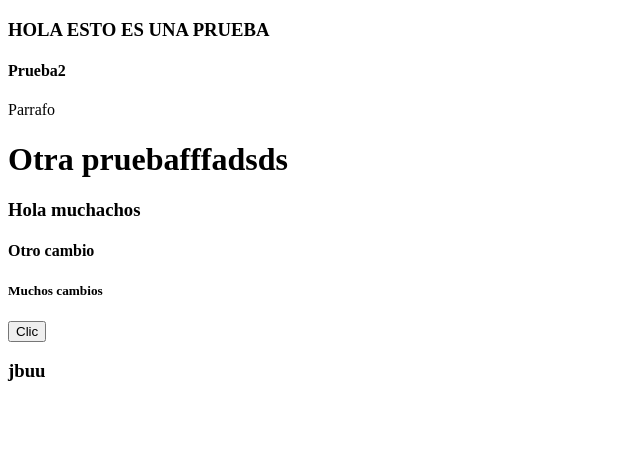
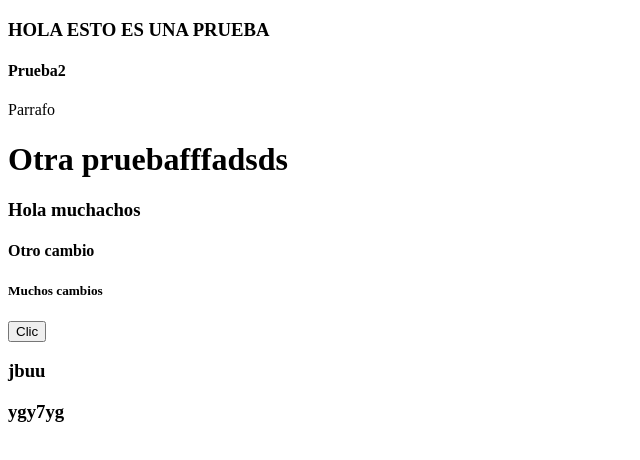
Before and after one commit to LuisAlvizo/Prueba, a plain HTML site: page index.html in a window 1280 px wide. Shown: the whole page, without its empty margins (0-640 px from the left). Drawn offline with Linux system fonts and the light colour scheme.

Commit message:
Hice un cambio

```diff
--- a/index.html
+++ b/index.html
@@ -16,5 +16,6 @@
     <h5>Muchos cambios</h5>
     <button>Clic </button>
     <h3>jbuu</h3>
+    <h3>ygy7yg</h3>
 </body>
 </html>
```
